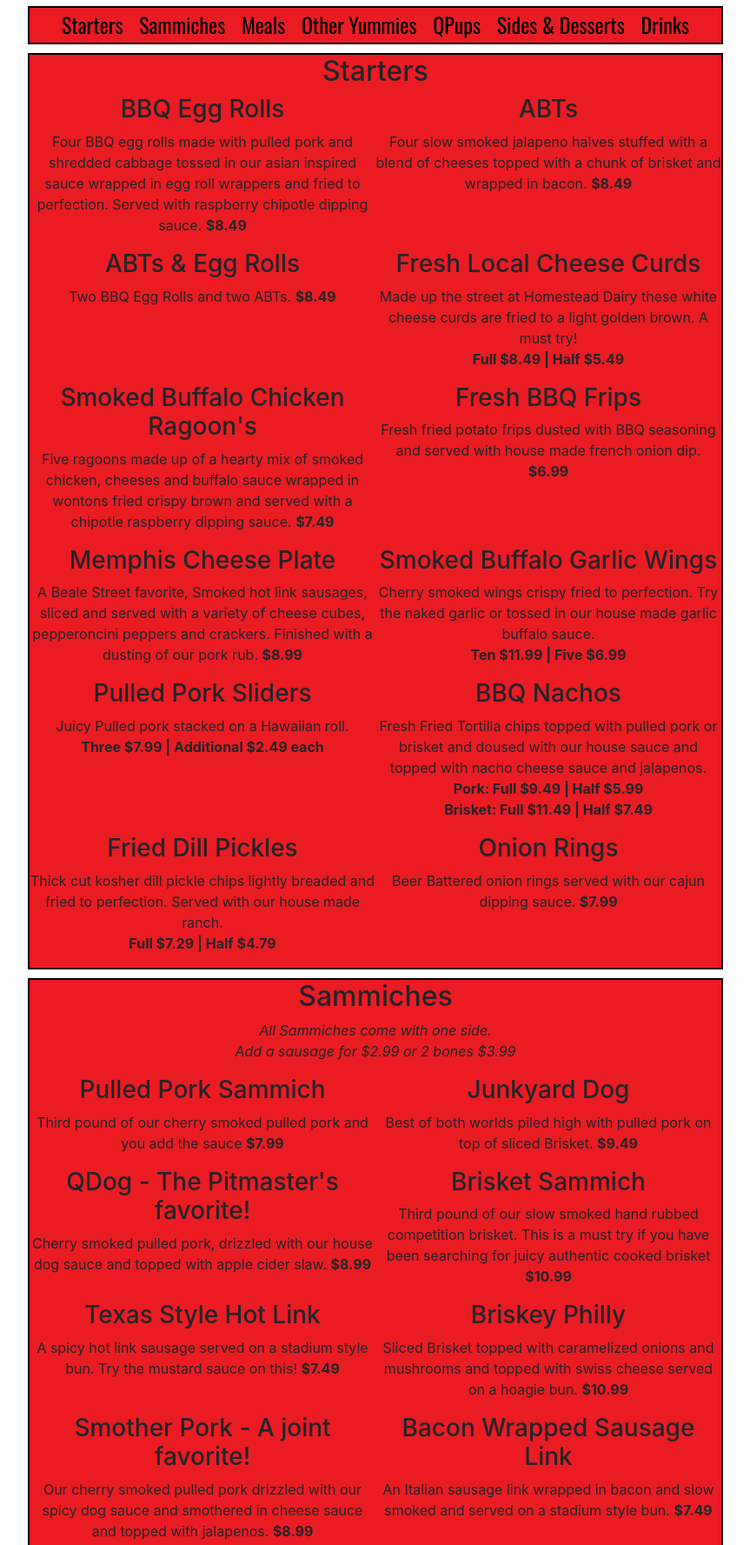
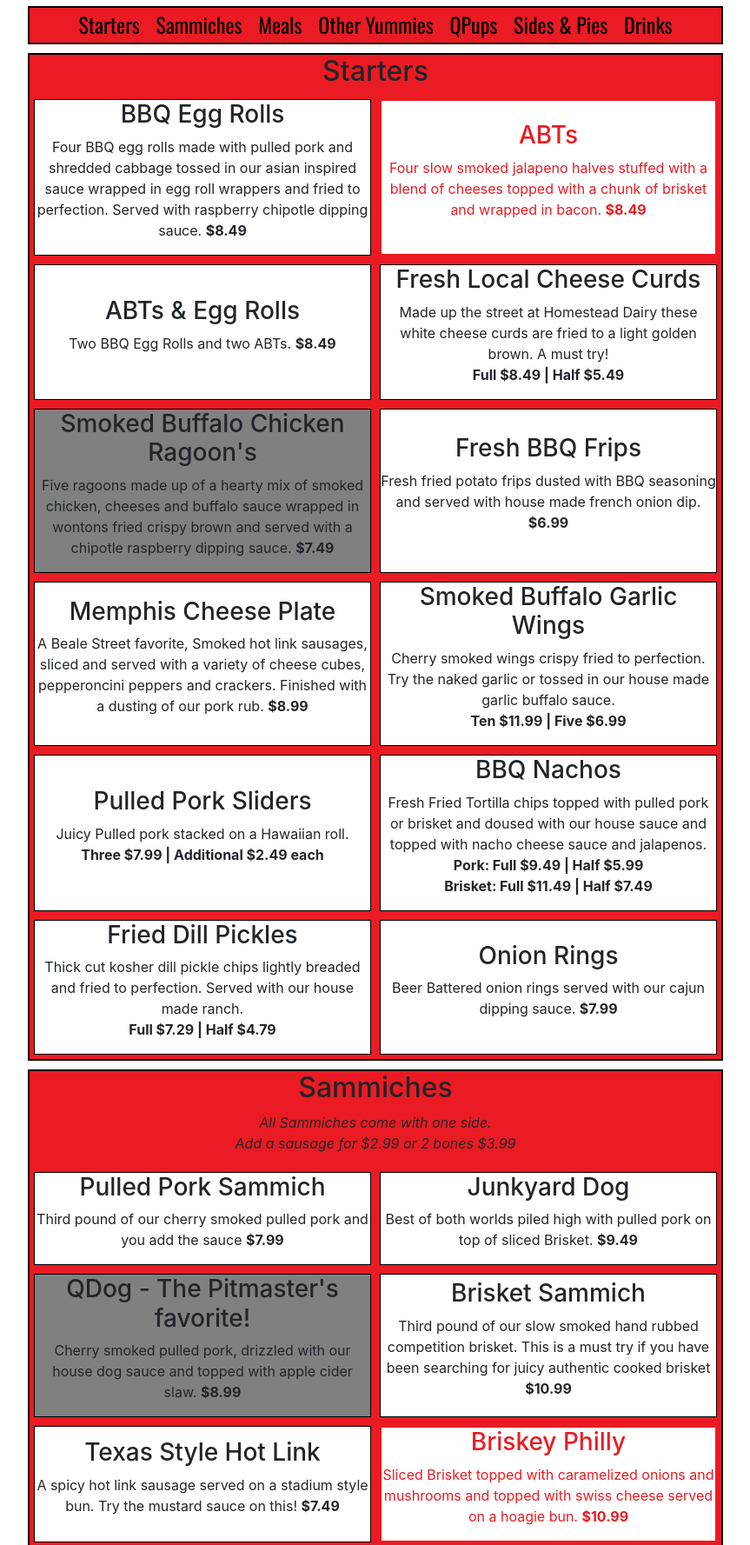
Before and after one commit to Austinjeffree/QDogs-BBQ, a plain HTML site: page menu.html in a window 1280 px wide. Shown: the part 128-1905 px from the top of the page at 87% size, without its empty margins (208-1071 px from the left). Drawn offline with nearby package versions, Linux system fonts and the light colour scheme; a web font is replaced by a local one.

Commit message:
added menu classes

```diff
--- a/css/styles.css
+++ b/css/styles.css
@@ -180,6 +180,23 @@ main>figure>img {
     .tabcontent > p {
         grid-area: 2/1/3/3;
     }
+    .tabcontent > section {
+        display: flex;
+        flex-direction: column;
+        justify-content: center;
+        align-items: center;
+        background-color: white;
+        border: black solid 1px;
+        margin: 5px;
+        padding: auto;
+    }
+    .tabcontent > section.hotMenuItem {
+        border: solid #ea1b23 2px;
+        color: #ea1b23;
 
+    }
+    .tabcontent> section.highlightMenuItem {
+        background-color: gray;
+    }
 
 }
--- a/menu.html
+++ b/menu.html
@@ -25,7 +25,7 @@
                 <button class="tablinks" onclick="openMenu(event, 'meals')">Meals</button>
                 <button class="tablinks" onclick="openMenu(event, 'yummies')">Other Yummies</button>
                 <button class="tablinks" onclick="openMenu(event, 'QPups')">QPups</button>
-                <button class="tablinks" onclick="openMenu(event, 'sidesDesserts')">Sides & Desserts</button>
+                <button class="tablinks" onclick="openMenu(event, 'sidesPies')">Sides & Pies</button>
                 <button class="tablinks" onclick="openMenu(event, 'drinks')">Drinks</button>
             </div>
 
@@ -43,7 +43,7 @@
                         dipping sauce. <strong>$8.49</strong>
                     </p>
                 </section>
-                <section>
+                <section class="hotMenuItem">
                     <h3>ABTs</h3>
                     <p>
                         Four slow smoked jalapeno halves stuffed with
@@ -66,7 +66,7 @@
                         <strong>Full $8.49 | Half $5.49</strong>
                     </p>
                 </section>
-                <section>
+                <section class="highlightMenuItem">
                     <h3>Smoked Buffalo Chicken Ragoon's</h3>
                     <p>
                         Five ragoons made up of a hearty mix of smoked chicken,
@@ -157,7 +157,7 @@
                         pork on top of sliced Brisket. <strong>$9.49</strong>
                     </p>
                 </section>
-                <section>
+                <section class="highlightMenuItem">
                     <h3>QDog - The Pitmaster's favorite!</h3>
                     <p>
                         Cherry smoked pulled pork, drizzled with
@@ -182,7 +182,7 @@
                         on this! <strong>$7.49</strong>
                     </p>
                 </section>
-                <section>
+                <section class="hotMenuItem">
                     <h3>Briskey Philly</h3>
                     <p>
                         Sliced Brisket topped with caramelized
@@ -213,7 +213,7 @@
                     <p>
                         A Split Hot Link, grilled and topped with
                         pulled pork, mustard sauce drizzle,
-                        sautéed onions and melted swiss cheese
+                        sauteed onions and melted swiss cheese
                         served on a toasted hogie bun. <strong>$9.99</strong>
                     </p>
                 </section>
@@ -281,7 +281,7 @@
                         one side. <strong>$8.49</strong>
                     </p>
                 </section>
-                <section>
+                <section class="highlightMenuItem">
                     <h3>Meat Sampler</h3>
                     <p>
                         Quarter pound of our pulled pork, quarter
@@ -319,9 +319,9 @@
                 </section>
             </article>
 
-            <article id="sidesDesserts" class="tabcontent">
-                <h2>Sides</h2>
-                <section>
+            <article id="sidesPies" class="tabcontent">
+                <h2>Sides & Pies</h2>
+                <section class="highlightMenuItem">
                     <h3>Apple Cider Slaw - A must try!</h3>
                     <p>
                         This is our very own
@@ -372,11 +372,13 @@
                         Homestead Dairy <strong>$2.49</strong>
                     </p>
                 </section>
-                <h2>Desserts</h2>
-                <p>
-                    We Proudly Serve Kathy's Pies! Ask server for today's flavors.
-                    <strong>Slice $3.99</strong>
-                </p>
+                <section class="hotMenuItem">
+                    <h3>Kathy's Pies</h3>
+                    <p>
+                        We Proudly Serve Kathy's Pies! Ask server for today's flavors.
+                        <strong>$3.99/Slice</strong>
+                    </p>
+                </section>
             </article>
 
             <article id="drinks" class="tabcontent">
```
